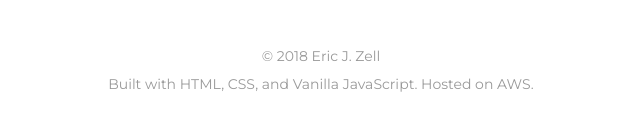
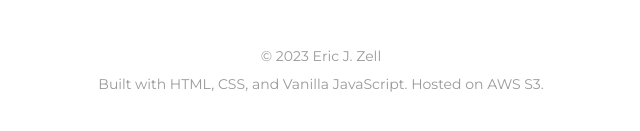
Before and after one commit to EricJZell/personal_website, a plain HTML site: page index.html in a window 1280 px wide. Shown: the part 4420-4551 px from the top of the page, 319-959 px from the left. Drawn offline with Linux system fonts and the light colour scheme.

Commit message:
update copywrite date

```diff
--- a/index.html
+++ b/index.html
@@ -230,10 +230,10 @@
 
   <footer>
     <p>
-      &copy; 2018 Eric J. Zell
+      &copy; 2023 Eric J. Zell
     </p>
     <p>
-      Built with HTML, CSS, and Vanilla JavaScript. Hosted on AWS.
+      Built with HTML, CSS, and Vanilla JavaScript. Hosted on AWS S3.
   </footer>
 
 </body>
```
